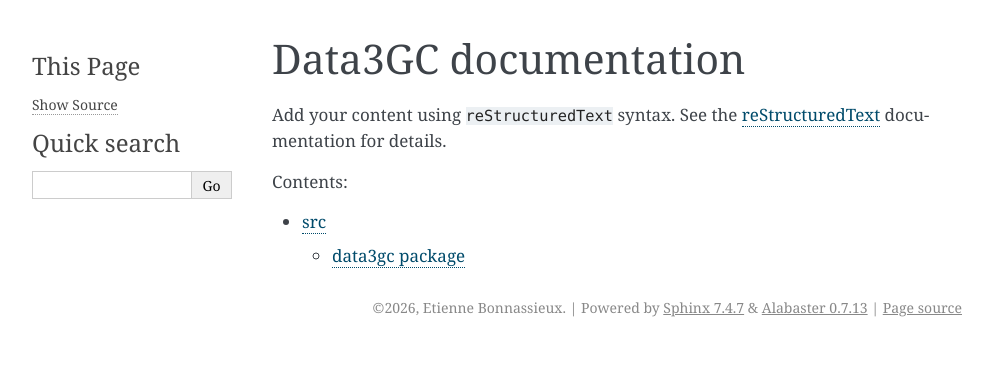
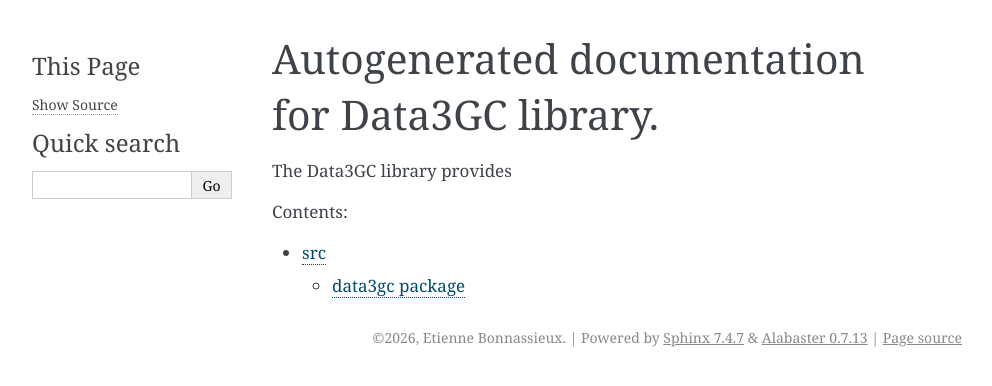
Before and after one commit to ebonnassieux/Data3GC, a Sphinx documentation site: the page built from docs/source/index.rst, in a window 1280 px wide. Shown: the top 386 px of the page, without its empty margins (148-1140 px from the left). Built offline with Sphinx 7.4.7, drawn with Linux system fonts in a browser that asks for light colours.

```diff
--- a/docs/source/index.rst
+++ b/docs/source/index.rst
@@ -3,13 +3,10 @@
    You can adapt this file completely to your liking, but it should at least
    contain the root `toctree` directive.
 
-Data3GC documentation
+Autogenerated documentation for Data3GC library.
 =====================
 
-Add your content using ``reStructuredText`` syntax. See the
-`reStructuredText <https://www.sphinx-doc.org/en/master/usage/restructuredtext/index.html>`_
-documentation for details.
-
+The Data3GC library provides
 
 .. toctree::
    :maxdepth: 2
```
Also changed, not shown: docs/source/modules.rst (line endings or trailing spaces), 1 other file.
